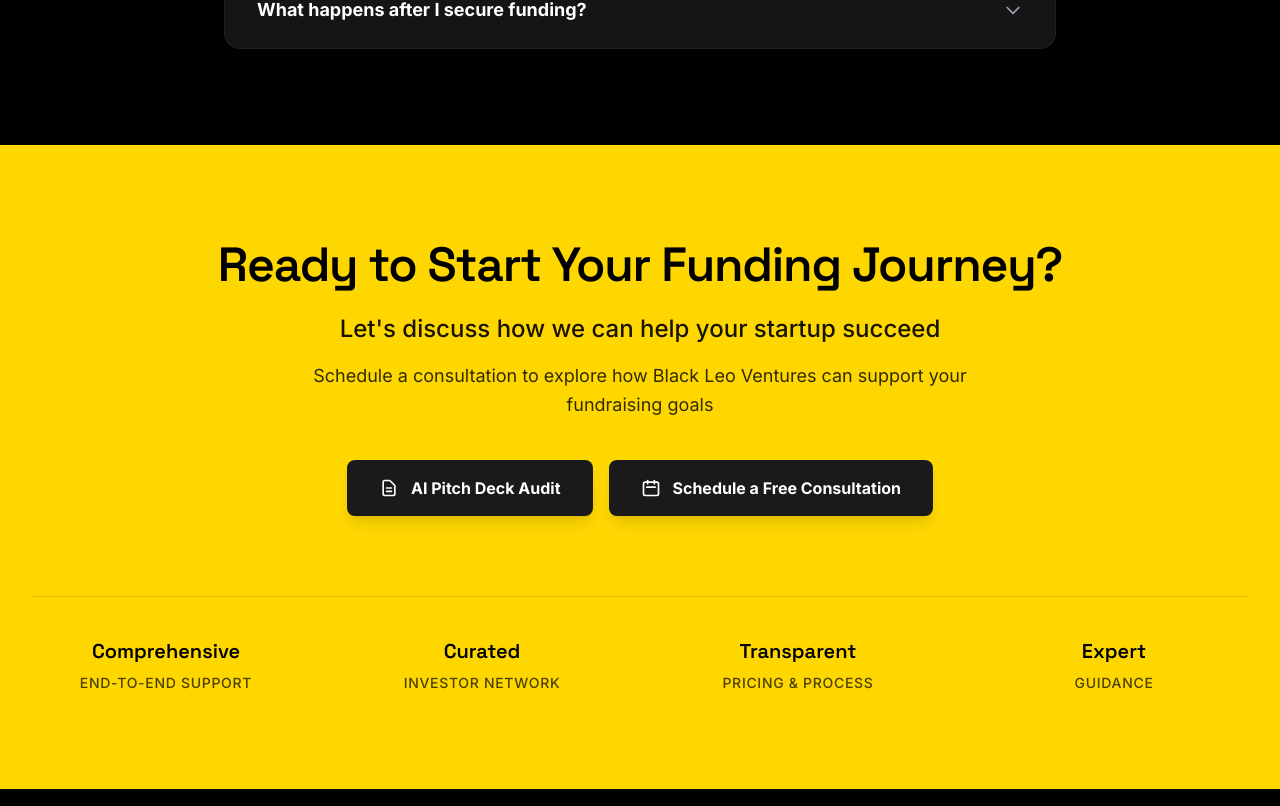
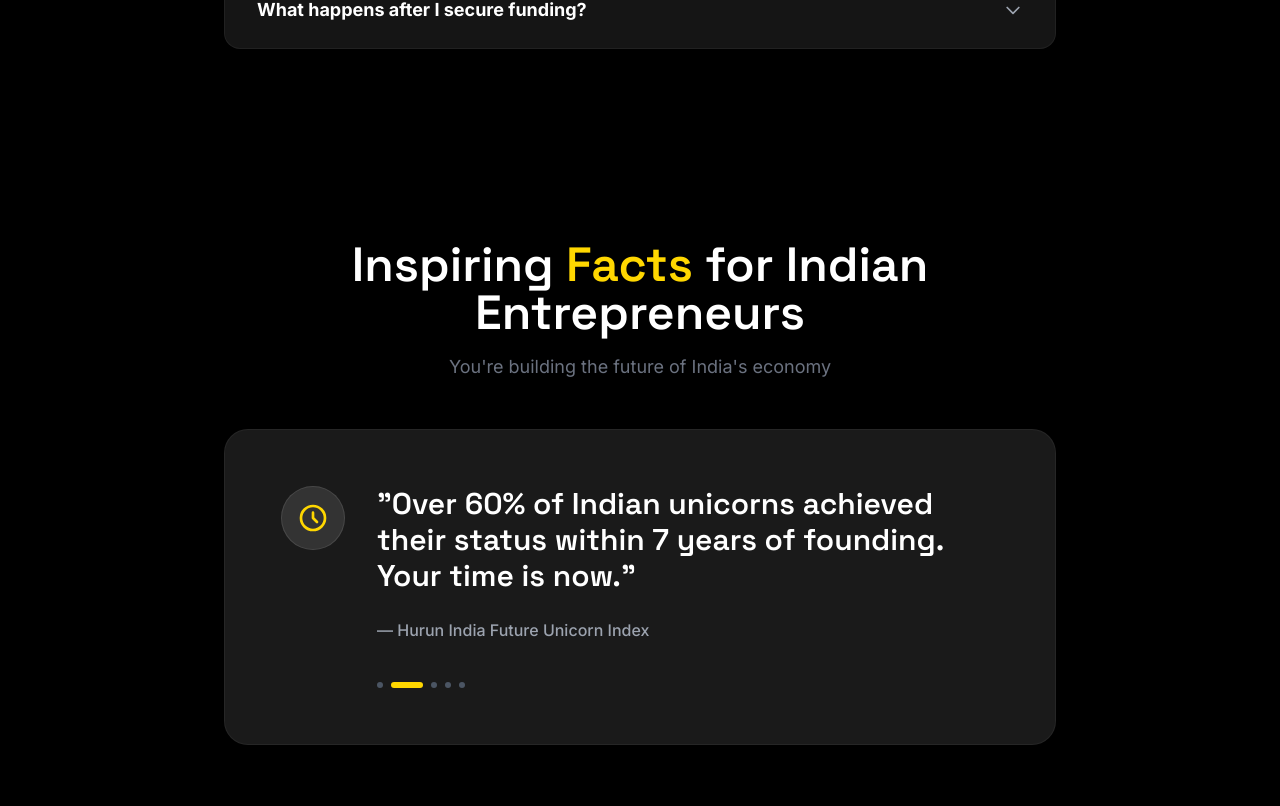
Before and after one commit to mohit-dhiman-cs/Black-Leo-Ventures, a React (Vite) app in the folder client/: page / in a window 1280 px wide. Shown: the part 8214-9020 px from the top of the page. Built offline with nearby package versions, Linux system fonts and the light colour scheme.

Commit message:
Add Inspiring Facts carousel section

```diff
--- /dev/null
+++ b/client/src/components/InspiringFacts.jsx
@@ -0,0 +1,125 @@
+import React, { useState, useEffect } from 'react';
+
+const InspiringFacts = () => {
+    const [currentSlide, setCurrentSlide] = useState(0);
+
+    const facts = [
+        {
+            quote: "India is home to the 3rd largest startup ecosystem in the world with 100+ unicorns and counting.",
+            source: "— NASSCOM Report 2024",
+            icon: (
+                <svg className="w-8 h-8 text-[#FFD700]" fill="none" stroke="currentColor" viewBox="0 0 24 24">
+                    <path strokeLinecap="round" strokeLinejoin="round" strokeWidth="2" d="M13 7h8m0 0v8m0-8l-8 8-4-4-6 6" />
+                </svg>
+            )
+        },
+        {
+            quote: "Over 60% of Indian unicorns achieved their status within 7 years of founding. Your time is now.",
+            source: "— Hurun India Future Unicorn Index",
+            icon: (
+                <svg className="w-8 h-8 text-[#FFD700]" fill="none" stroke="currentColor" viewBox="0 0 24 24">
+                    <path strokeLinecap="round" strokeLinejoin="round" strokeWidth="2" d="M9 12l2 2 4-4m6 2a9 9 0 11-18 0 9 9 0 0118 0z" />
+                </svg>
+            ) // Using generic check/target icon, adjusted if needed
+        },
+        {
+            quote: "Tier 2 and Tier 3 cities contribute 45% of India's startup growth. Innovation has no geography.",
+            source: "— Startup India Initiative",
+            icon: (
+                <svg className="w-8 h-8 text-[#FFD700]" fill="none" stroke="currentColor" viewBox="0 0 24 24">
+                    <path strokeLinecap="round" strokeLinejoin="round" strokeWidth="2" d="M9.663 17h4.673M12 3v1m6.364 1.636l-.707.707M21 12h-1M4 12H3m3.343-5.657l-.707-.707m2.828 9.9a5 5 0 117.072 0l-.548.547A3.374 3.374 0 0014 18.469V19a2 2 0 11-4 0v-.531c0-.895-.356-1.754-.988-2.386l-.548-.547z" />
+                </svg>
+            )
+        },
+        {
+            quote: "The best time to build a startup is when you have a problem worth solving. The second best time is now.",
+            source: "— Wisdom for Indian Entrepreneurs",
+            icon: (
+                <svg className="w-8 h-8 text-[#FFD700]" fill="currentColor" viewBox="0 0 24 24">
+                    <path d="M14.017 21L14.017 18C14.017 16.067 15.583 14.5 17.517 14.5C19.45 14.5 21.017 16.067 21.017 18L21.017 21L14.017 21ZM17.517 12.5C14.479 12.5 12.017 14.962 12.017 18V23H23.017V18C23.017 14.962 20.554 12.5 17.517 12.5ZM6.017 21L6.017 18C6.017 16.067 7.583 14.5 9.517 14.5C11.45 14.5 13.017 16.067 13.017 18L13.017 21L6.017 21ZM9.517 12.5C6.479 12.5 4.017 14.962 4.017 18V23H15.017V18C15.017 14.962 12.554 12.5 9.517 12.5Z" transform="translate(0 -6) scale(0.8)" />
+                    <path strokeLinecap="round" strokeLinejoin="round" strokeWidth="2" d="M8 10h.01M16 10h.01M12 16h.01" /> {/* Fallback generic quote look if path is complex, simply using a quote icon */}
+                    <text x="5" y="18" fontSize="20" fill="#FFD700" fontFamily="serif">"</text>
+                </svg>
+            ) // Simplified to text quote or simple SVG
+        },
+        {
+            quote: "Indian B2B SaaS companies are growing at 30% CAGR, creating global impact from India.",
+            source: "— SaaSBoomi & McKinsey Report",
+            icon: (
+                <svg className="w-8 h-8 text-[#FFD700]" fill="none" stroke="currentColor" viewBox="0 0 24 24">
+                    <path strokeLinecap="round" strokeLinejoin="round" strokeWidth="2" d="M13 17h8m0 0V9m0 8l-8-8-4 4-6-6" />
+                </svg>
+            )
+        }
+    ];
+
+    // Better Quote Icon for item 4
+    facts[3].icon = (
+        <svg className="w-8 h-8 text-[#FFD700]" fill="currentColor" viewBox="0 0 24 24">
+            <path d="M14.017 21L14.017 18C14.017 16.067 15.583 14.5 17.517 14.5C19.45 14.5 21.017 16.067 21.017 18L21.017 21L14.017 21ZM17.517 12.5C14.479 12.5 12.017 14.962 12.017 18V23H23.017V18C23.017 14.962 20.554 12.5 17.517 12.5ZM6.017 21L6.017 18C6.017 16.067 7.583 14.5 9.517 14.5C11.45 14.5 13.017 16.067 13.017 18L13.017 21L6.017 21ZM9.517 12.5C6.479 12.5 4.017 14.962 4.017 18V23H15.017V18C15.017 14.962 12.554 12.5 9.517 12.5Z" />
+        </svg>
+    );
+    // Better Target Icon for item 2
+    facts[1].icon = (
+        <svg className="w-8 h-8 text-[#FFD700]" fill="none" stroke="currentColor" viewBox="0 0 24 24">
+            <path strokeLinecap="round" strokeLinejoin="round" strokeWidth="2" d="M12 8v4l3 3m6-3a9 9 0 11-18 0 9 9 0 0118 0z" />
+        </svg>
+    );
+
+
+    useEffect(() => {
+        const interval = setInterval(() => {
+            setCurrentSlide((prev) => (prev + 1) % facts.length);
+        }, 5000);
+        return () => clearInterval(interval);
+    }, [facts.length]);
+
+    return (
+        <section className="py-24 bg-white dark:bg-black transition-colors duration-300">
+            <div className="max-w-4xl mx-auto px-4 sm:px-6 lg:px-8">
+                <div className="text-center mb-12">
+                    <h2 className="text-4xl md:text-5xl font-bold text-black dark:text-white mb-4">
+                        Inspiring <span className="text-[#FFD700]">Facts</span> for Indian Entrepreneurs
+                    </h2>
+                    <p className="text-gray-500 text-lg">
+                        You're building the future of India's economy
+                    </p>
+                </div>
+
+                <div className="bg-[#2A2A2A] dark:bg-[#1A1A1A] rounded-3xl p-10 md:p-14 relative overflow-hidden transition-all duration-300 border border-gray-100 dark:border-white/5">
+                    <div className="flex flex-col md:flex-row gap-8 items-start">
+                        {/* Icon Circle */}
+                        <div className="w-16 h-16 rounded-full bg-[#333] flex items-center justify-center flex-shrink-0 border border-white/10">
+                            {facts[currentSlide].icon}
+                        </div>
+
+                        {/* Text Content */}
+                        <div className="flex-1">
+                            <h3 className="text-2xl md:text-3xl font-medium text-white mb-6 leading-snug">
+                                "{facts[currentSlide].quote}"
+                            </h3>
+                            <p className="text-gray-400 text-sm md:text-base font-medium">
+                                {facts[currentSlide].source}
+                            </p>
+
+                            {/* Navigation Dots */}
+                            <div className="flex items-center gap-2 mt-10">
+                                {facts.map((_, index) => (
+                                    <button
+                                        key={index}
+                                        onClick={() => setCurrentSlide(index)}
+                                        className={`h-1.5 rounded-full transition-all duration-300 ${currentSlide === index ? 'w-8 bg-[#FFD700]' : 'w-1.5 bg-gray-600 hover:bg-gray-500'
+                                            }`}
+                                        aria-label={`Go to slide ${index + 1}`}
+                                    />
+                                ))}
+                            </div>
+                        </div>
+                    </div>
+                </div>
+            </div>
+        </section>
+    );
+};
+
+export default InspiringFacts;
--- a/client/src/pages/Home.jsx
+++ b/client/src/pages/Home.jsx
@@ -13,6 +13,8 @@ import Commitment from '../components/Commitment';
 import CallToAction from '../components/CallToAction';
 import ReadyToStart from '../components/ReadyToStart';
 import Footer from '../components/Footer';
+
+import InspiringFacts from '../components/InspiringFacts';
 
 const Home = () => {
     return (
@@ -38,6 +40,7 @@ const Home = () => {
             <Commitment />
             <CallToAction />
             <FAQ />
+            <InspiringFacts />
 
             <ReadyToStart />
 
```
